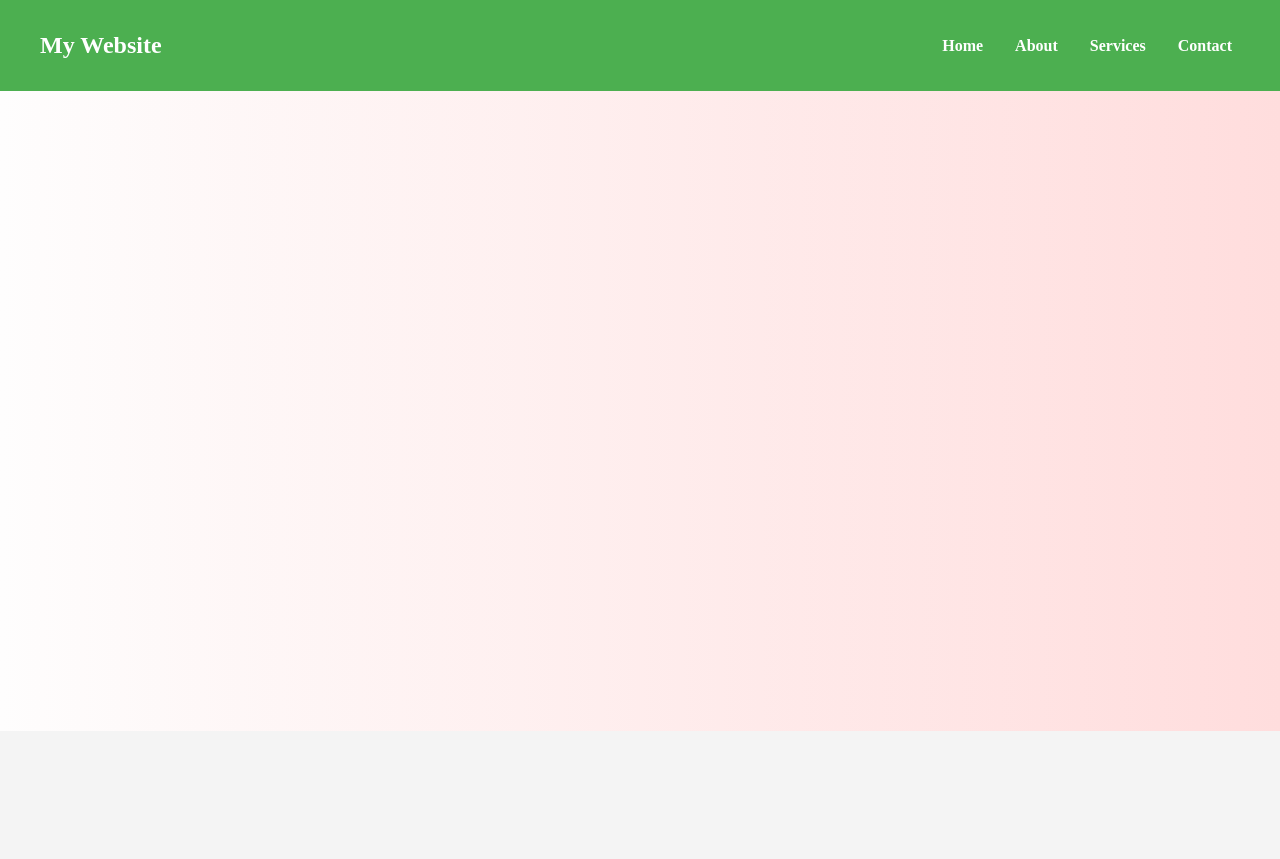
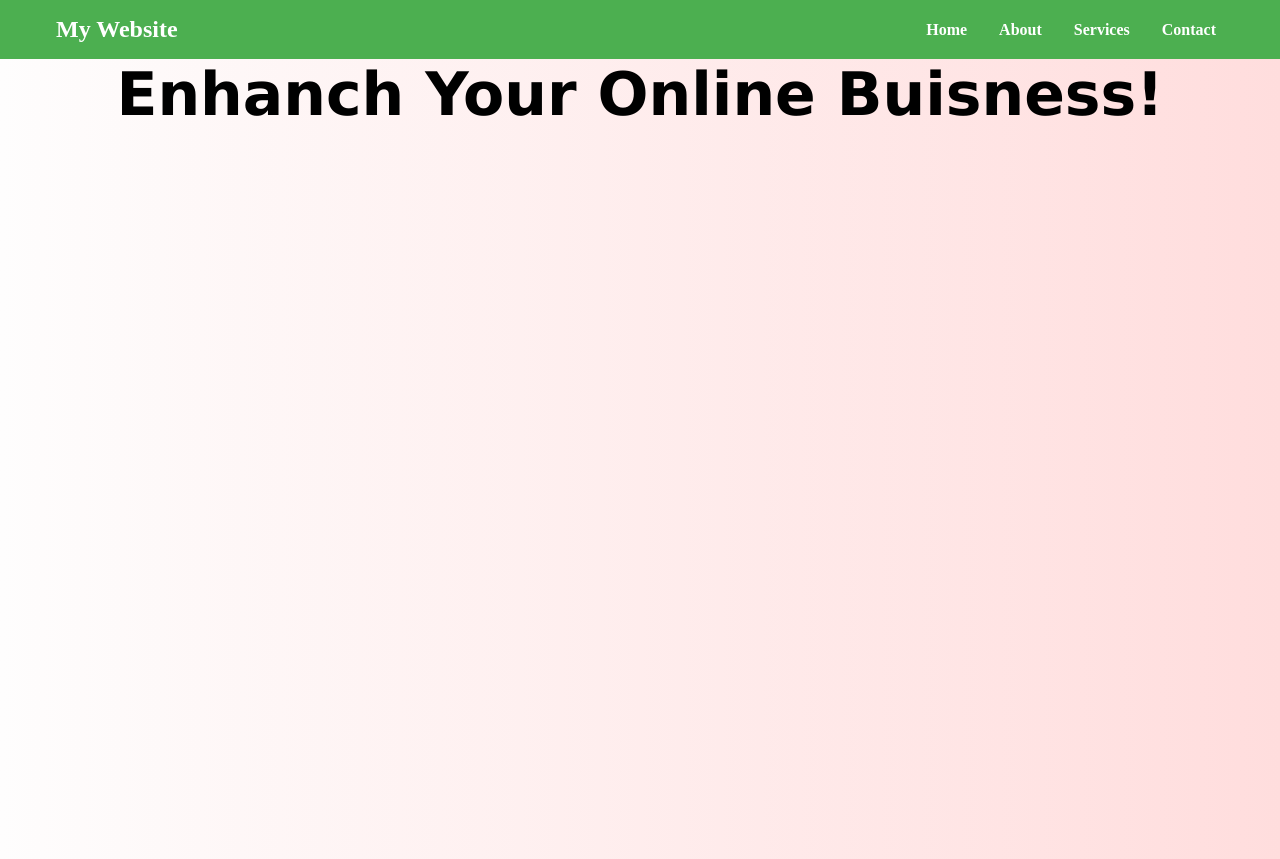
Before and after one commit to get-shrabon/sass-lenden, a plain HTML site: page index.html in a window 1280 px wide. Before the commit the page ends 800 px from the top, so only its background shows below. Drawn offline with Linux system fonts and the light colour scheme.

Commit message:
Change Some Code

```diff
--- a/index.html
+++ b/index.html
@@ -22,7 +22,7 @@
     </header>
     <!-- Banner -->
     <section class="banner__container">
-
+        <h1>Enhanch Your Online Buisness!</h1>
     </section>
 </body>
 </html>
--- a/sass/style.scss
+++ b/sass/style.scss
@@ -1,11 +1,14 @@
-$primary-color: #4CAF50;
+$primary-color: #4caf50;
 $secondary-color: #fff;
-$font-stack: 'Arial, sans-serif';
+$font-stack: "Arial, sans-serif";
 
+* {
+  margin: 0;
+  padding: 0;
+  box-sizing: border-box;
+}
 body {
   font-family: $font-stack;
-    margin: 0;
-    padding: 0;
   background-color: #f4f4f4;
 }
 
@@ -55,9 +58,19 @@ body {
 }
 
 // Banner Css Here
-.banner__container{
+.banner__container {
   width: 100%;
-    min-height: 80vh;
+  min-height: 100vh;
   height: auto;
-    background-image: linear-gradient(to left, rgb(255, 221, 221), rgb(254, 253, 253));
+  background-image: linear-gradient(
+    to left,
+    rgb(255, 221, 221),
+    rgb(254, 253, 253)
+  );
+
+  h1 {
+    text-align: center;
+    font-size: 60px;
+    font-family: Verdana, Geneva, Tahoma, sans-serif;
   }
+}
```
Also changed, not shown: css/style.min.css, 1 other file. Lines whose indentation alone changed are shown as unchanged.
